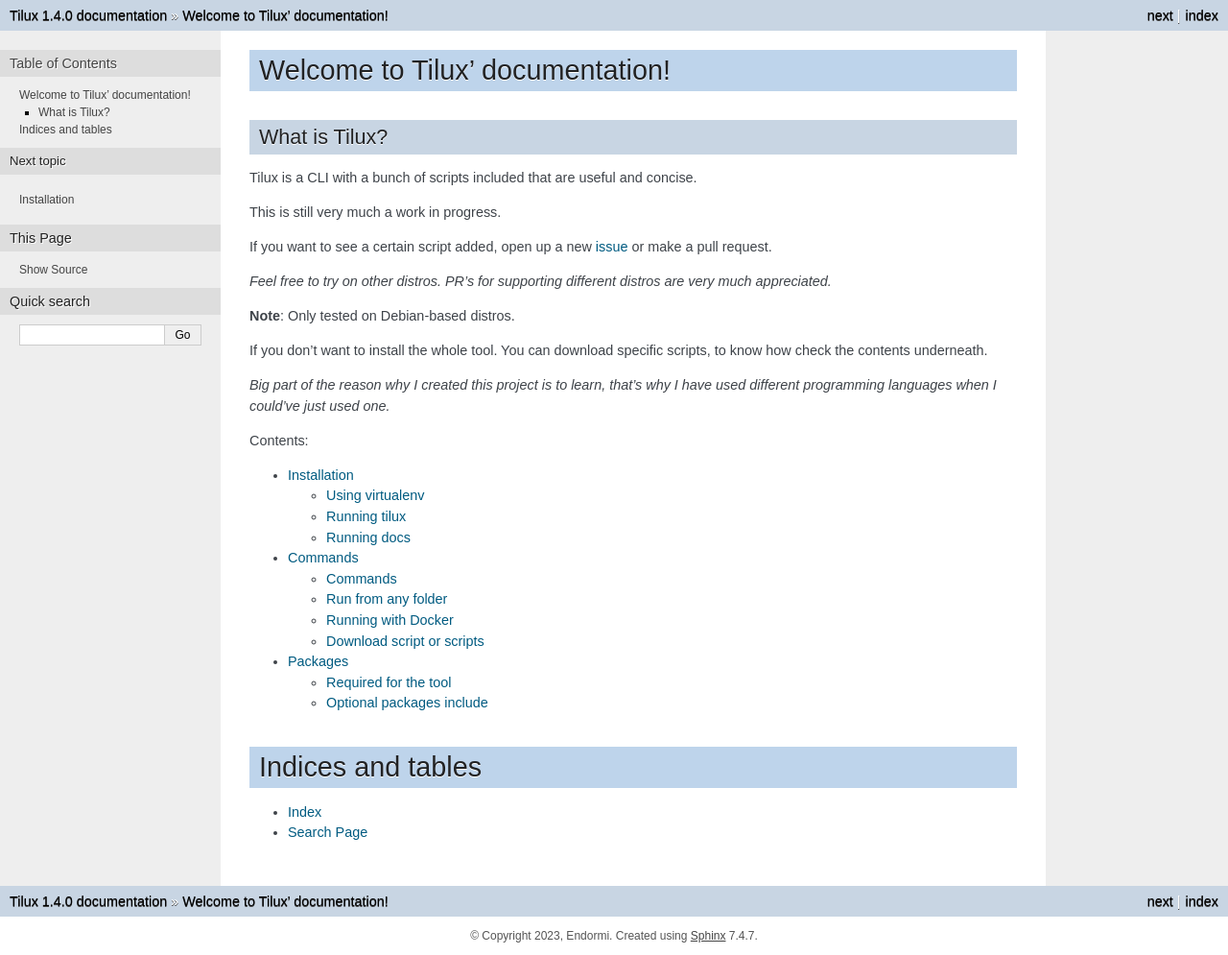
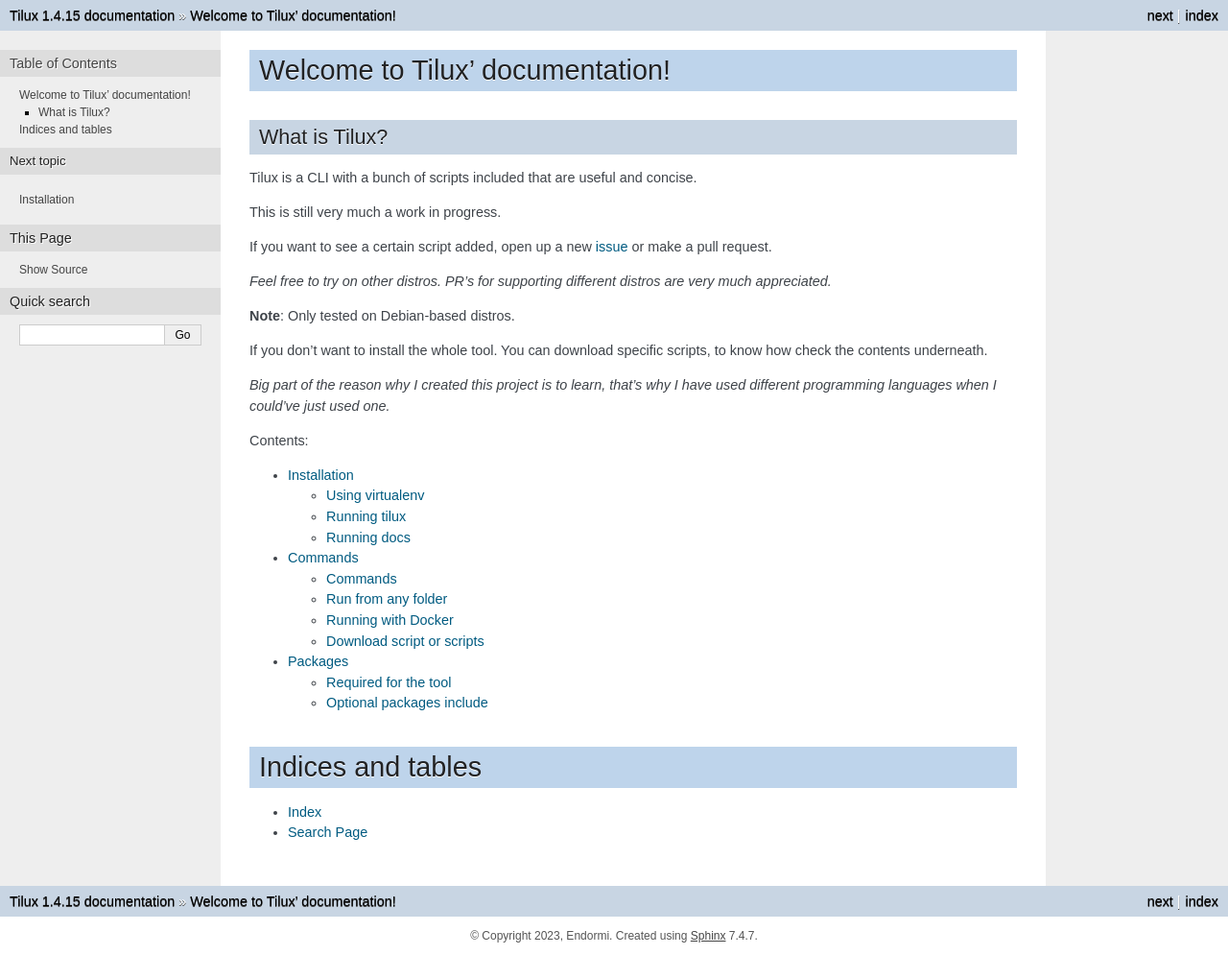
Before and after one commit to endormi/tilux, a Sphinx documentation site: the page built from docs/source/index.rst, in a window 1280 px wide. Shown: the whole page at 96% size. Built offline with Sphinx 7.4.7, drawn with Linux system fonts in a browser that asks for light colours.

```diff
--- a/docs/source/conf.py
+++ b/docs/source/conf.py
@@ -22,7 +22,7 @@ copyright = '2023, Endormi'
 author = 'Endormi'
 
 # The full version, including alpha/beta/rc tags
-release = '1.4.0'
+release = '1.4.15'
 
 
 # -- General configuration ---------------------------------------------------
```
Also changed, not shown: CHANGELOG.md (+1 -0 lines), README.md (+1 -1 lines), 1 other file.
